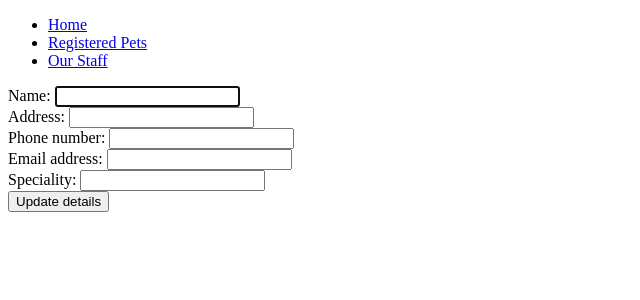
After one commit to AgaKol/personal_project, a Flask app: template templates/vets/edit.html in a window 1280 px wide. The commit adds this page. Shown: the top 300 px of the page, without its empty margins (0-640 px from the left). Run offline with Flask 2, Linux system fonts and the light colour scheme; the template is opened without the code that fills it, so the values that code supplies are empty.

Commit message:
see and edit details for vets added

```diff
--- a/controllers/animals_controller.py
+++ b/controllers/animals_controller.py
@@ -1,5 +1,6 @@
 import re
 from flask import Flask, render_template, redirect, request, Blueprint
+from models.animal import Animal
 from repositories import animal_repository, owner_repository, vet_repository, treatment_repository
 
 animals_blueprint = Blueprint("animals", __name__)
@@ -9,10 +10,12 @@ def animals():
     animals = animal_repository.select_all()
     print(animals)
     return render_template("/pets/index.html", animals = animals)
+
 @animals_blueprint.route('/pets/<id>', methods = ["GET"])
 def show_animal(id):
     animal = animal_repository.select_one(id)
     return render_template("pets/show.html", animal = animal)
+
 @animals_blueprint.route("/pets/<id>/edit", methods = ["GET"])
 def edit_animal(id):
     animal = animal_repository.select_one(id)
--- a/templates/pets/edit.html
+++ b/templates/pets/edit.html
@@ -31,7 +31,7 @@
     </div>
     <div>
         <label for="vet">Assigned to:</label>
-        <select id="vet_id" name="vet">
+        <select id='vet' name="vet_id">
             {% for vet in vets %}
                 <option value="{{vet.id}}">
                     {{vet.name}}
@@ -39,5 +39,6 @@
             {% endfor %}
         </select>
     </div>
+    <button type="submit">Update details</button>
 </form>
 {% endblock %}
--- a/templates/pets/index.html
+++ b/templates/pets/index.html
@@ -10,6 +10,7 @@
                 <p>Owner: {{animal.owner.name}}</p>
                 <p>Under care of: {{animal.vet.name}}</p>
                 <p><a href="/pets/{{animal.id}}">See details</a></p>
+                <hr>
             </div>
          </div>
     </div>
--- /dev/null
+++ b/templates/vets/edit.html
@@ -0,0 +1,26 @@
+{% extends "base.html" %}
+{% block content %}
+<form action="/vets/{{vet.id}}" method="post">
+    <div>
+        <label for="name">Name:</label>
+        <input type="text" id="name" name="name" value="{{vet.name}}" required autofocus>
+    </div>
+    <div>
+        <label for="address">Address:</label>
+        <input type="text" id="address" name="address" value="{{vet.address}}" required>
+    </div>
+    <div>
+        <label for="phone">Phone number:</label>
+        <input type="text" name="phone" id="phone" value="{{vet.phone}}" required>
+    </div>
+    <div>
+        <label for="email">Email address:</label>
+        <input type="text" name="email" id="email" value="{{vet.email}}" required>
+    </div>
+    <div>
+        <label for="speciality">Speciality:</label>
+        <input type="text" id="speciality" name="speciality" value="{{vet.speciality}}" required>
+    </div>
+    <button type="submit">Update details</button>
+</form>
+{% endblock %}
--- a/templates/vets/index.html
+++ b/templates/vets/index.html
@@ -6,10 +6,9 @@
         <div class="content">
             {{vet.name}}
             <div class="vet details">
-                <p>Address: {{vet.address}}</p>
-                <p>Phone number: {{vet.phone}}</p>
                 <p>Email address: {{vet.email}}</p>
                 <p>Speciality: {{vet.speciality}}</p>
+                <p><a href="/vets/{{vet.id}}">See details</a></p>
                 <hr>
             </div>
         </div>
```
Also changed, not shown: controllers/vets_controller.py (+10 -0 lines), templates/vets/show.html (added, +12 -0 lines).
